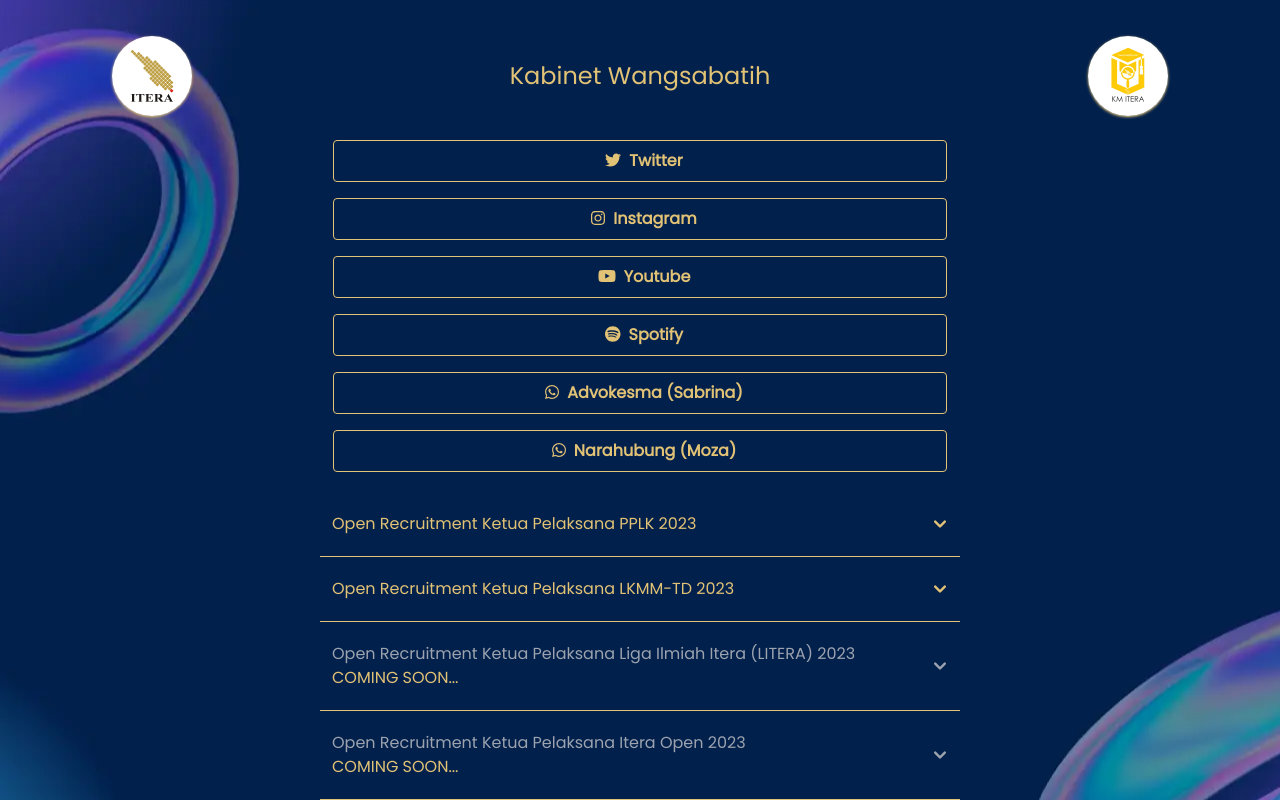
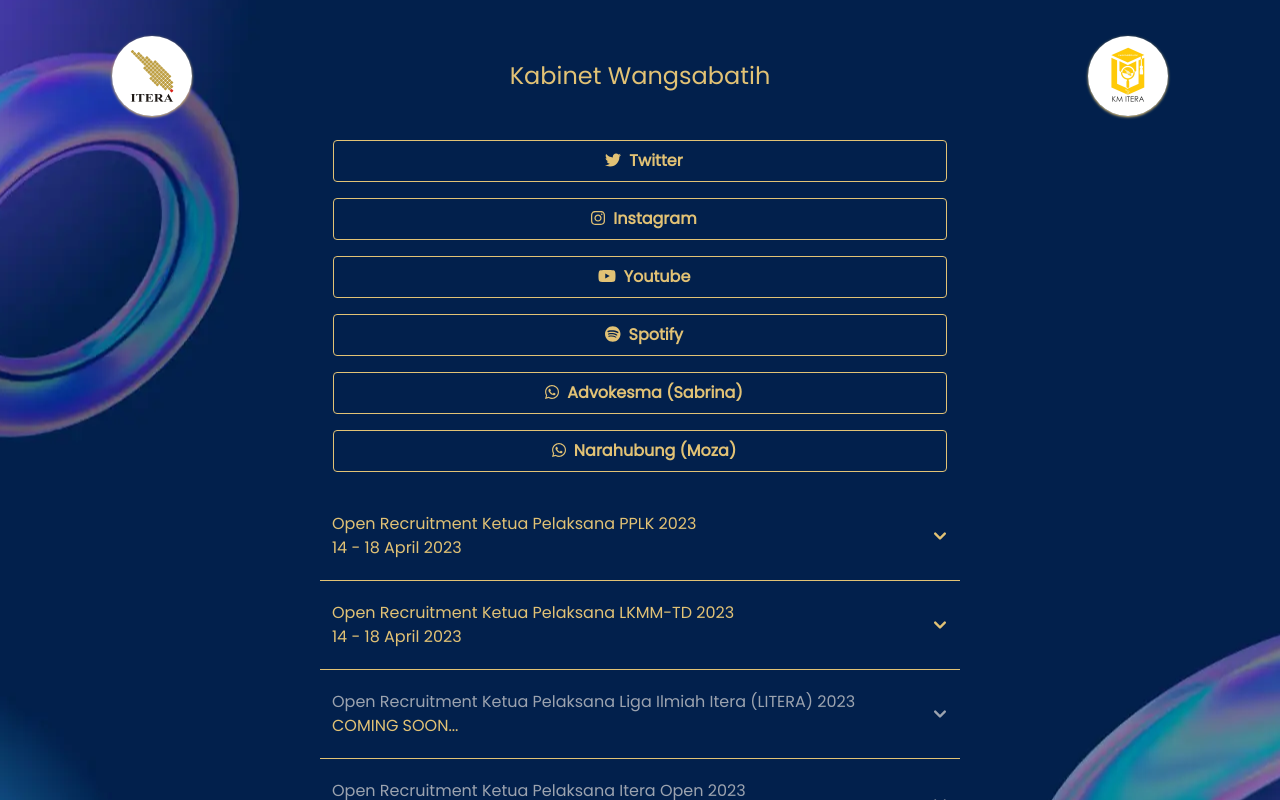
Before and after one commit to KM-ITERA/km-itera.github.io, a React (Create React App) app: page / in a window 1280 px wide. Shown: the top 800 px of the page. Built offline with nearby package versions, Linux system fonts and the light colour scheme.

Commit message:
Update tgl

```diff
--- a/src/App.js
+++ b/src/App.js
@@ -85,7 +85,7 @@
             <h2 id="accordion-flush-heading-1">
                 <button type="button" className="flex items-center justify-between w-full py-5 font-medium text-left text-goldish border-b border-goldish" data-accordion-target="#accordion-flush-body-1" aria-expanded="false" aria-controls="accordion-flush-body-1">
                     <span className="px-3">
-                        Open Recruitment Ketua Pelaksana PPLK 2023
+                        Open Recruitment Ketua Pelaksana PPLK 2023 <p className="text-goldish">14 - 18 April 2023</p>
                     </span>
                     <svg data-accordion-icon className="w-6 h-6 shrink-0 mx-2" fill="currentColor" viewBox="0 0 20 20" xmlns="http://www.w3.org/2000/svg"><path fill-rule="evenodd" d="M5.293 7.293a1 1 0 011.414 0L10 10.586l3.293-3.293a1 1 0 111.414 1.414l-4 4a1 1 0 01-1.414 0l-4-4a1 1 0 010-1.414z" clip-rule="evenodd"></path></svg>
                 </button>
@@ -119,7 +119,7 @@
             <h2 id="accordion-flush-heading-2">
                 <button type="button" className="flex items-center justify-between w-full py-5 font-medium text-left text-goldish border-b border-goldish" data-inactive-classes="text-gray-600" data-accordion-target="#accordion-flush-body-2" aria-expanded="false" aria-controls="accordion-flush-body-2">
                     <span className="px-3">
-                        Open Recruitment Ketua Pelaksana LKMM-TD 2023
+                        Open Recruitment Ketua Pelaksana LKMM-TD 2023 <p className="text-goldish">14 - 18 April 2023</p>
                     </span>
                     <svg data-accordion-icon className="w-6 h-6 shrink-0 mx-2" fill="currentColor" viewBox="0 0 20 20" xmlns="http://www.w3.org/2000/svg"><path fill-rule="evenodd" d="M5.293 7.293a1 1 0 011.414 0L10 10.586l3.293-3.293a1 1 0 111.414 1.414l-4 4a1 1 0 01-1.414 0l-4-4a1 1 0 010-1.414z" clip-rule="evenodd"></path></svg>
                 </button>
```
